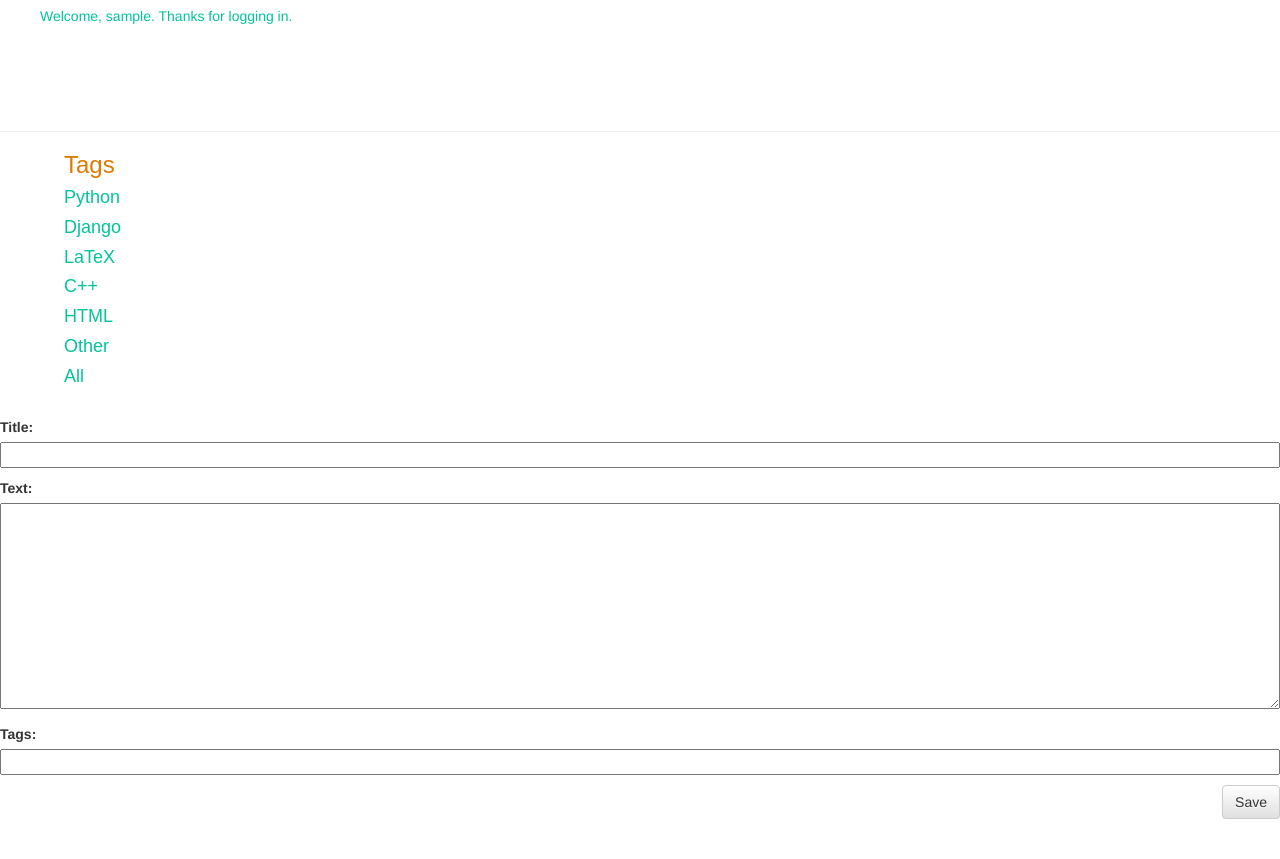
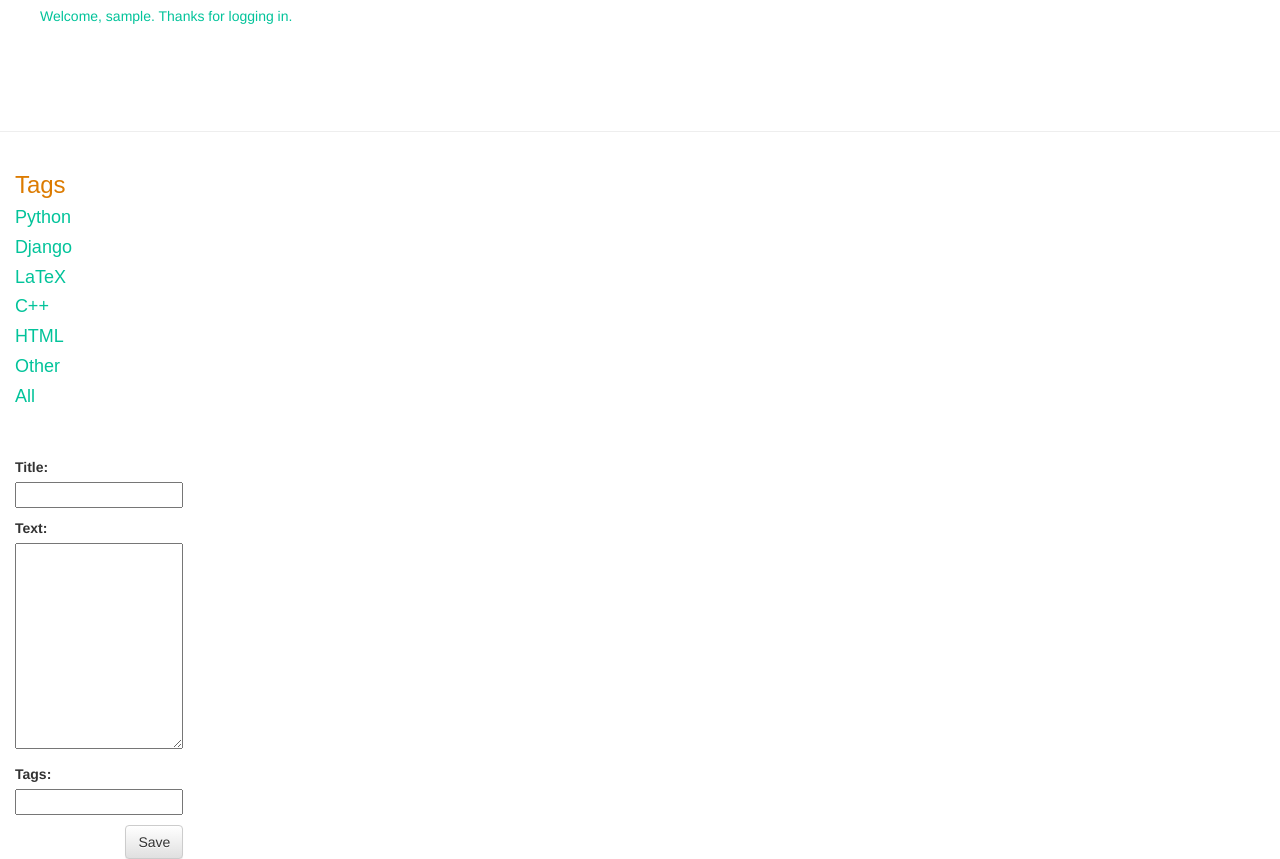
Before and after one commit to philsupertramp/wiki, a Django app: page /post/new/ in a window 1280 px wide. Before the commit the page ends 819 px from the top, so only its background shows below. Run offline with Django 3.2, Linux system fonts and the light colour scheme; the visitor is signed in with stand-in values (Sample User, id 1); some libraries are stand-ins or nearby versions.

Commit message:
html typos

```diff
--- a/elements/templates/wiki/base.html
+++ b/elements/templates/wiki/base.html
@@ -28,7 +28,8 @@
       {%endif%}
         <h1><a href="/">TimeDev wiki</a></h1>
     </div>
-    <div class="vertical-box">
+    <div class="row">
+    <div class="col-md-3">
         <div style="margin-left: 5%;">
             <table class="table">
 
@@ -43,11 +44,11 @@
 
                 </table>
             </div>
-            <div class="horizontal-box" style="margin-top: 20px;">
+            <div class="col-md-8" style="margin-top: 20px;">
             {% block content %}
             {% endblock %}
             </div>
-
+         </div>
     </div>
     </div>
         <!-- jQuery (necessary for Bootstrap's JavaScript plugins) -->
```
